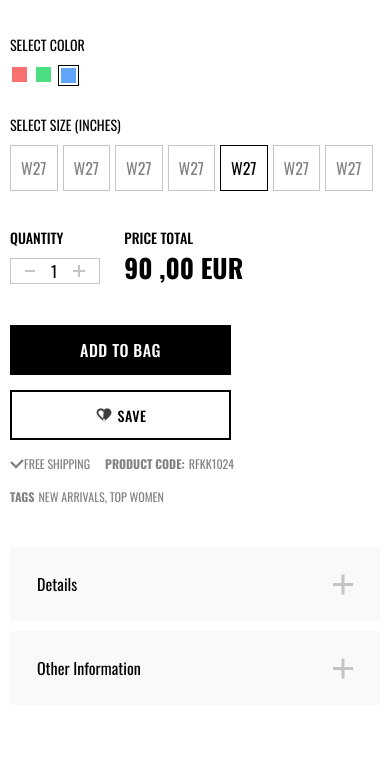
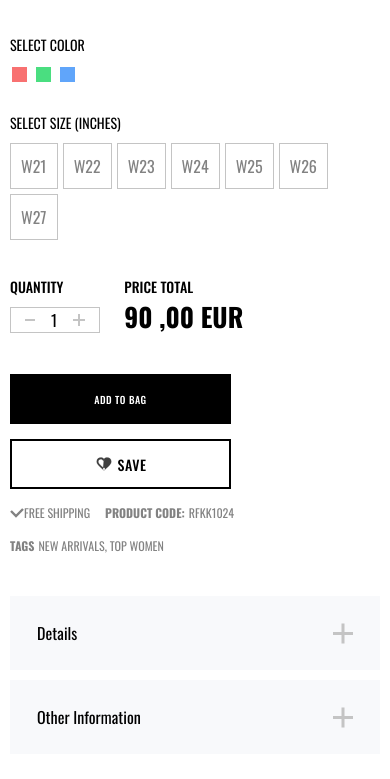
Before and after one commit to SabaKhubashvili/Euphoria_Ecommerce, a Next.js app: page /product/1 in a window 390 px wide. Shown: the part 736-1515 px from the top of the page. Built offline with nearby package versions, Linux system fonts and the light colour scheme.

Commit message:
feat: created single product page collecting data

```diff
--- a/app/components/Product/SingleProductPageUi.tsx
+++ b/app/components/Product/SingleProductPageUi.tsx
@@ -7,7 +7,10 @@ import { CheckedIcon, GrayHeartIcon } from "@/public/Svg/Icons";
 
 export const SingleProductInformation = () => {
   const [quantity, setQuantity] = useState<number>(1);
-
+  const [clothingVariant,setClothingVariant] = useState({
+    color:'',
+    size:'',
+  })
   return (
     <React.Fragment>
       <h4 className=" text-gray text-[14px] leading-[48px]">
@@ -28,22 +31,25 @@ export const SingleProductInformation = () => {
         <p className="text-[14px] uppercase ">Select Color</p>
         <div className="flex gap-[5px] mt-[10px]">
           <div
+             onClick={()=>setClothingVariant(prev=>({...prev,color:'red'}))}
             className={`p-[2px]  cursor-pointer ${
-              false && "border-[1px] border-black"
+              clothingVariant.color === 'red' && "border-[1px] border-black"
             }`}
           >
             <div className={`w-[15px] h-[15px] bg-red-400`} />
           </div>
           <div
+             onClick={()=>setClothingVariant(prev=>({...prev,color:'green'}))}
             className={`p-[2px]  cursor-pointer ${
-              false && "border-[1px] border-black"
+              clothingVariant.color === 'green' && "border-[1px] border-black"
             }`}
           >
             <div className={`w-[15px] h-[15px] bg-green-400`} />
           </div>
           <div
+            onClick={()=>setClothingVariant(prev=>({...prev,color:'blue'}))}
             className={`p-[2px]  cursor-pointer ${
-              true && "border-[1px] border-black"
+              clothingVariant.color === 'blue' && "border-[1px] border-black"
             }`}
           >
             <div className={`w-[15px] h-[15px] bg-blue-400`} />
@@ -54,60 +60,67 @@ export const SingleProductInformation = () => {
         <p className="text-[14px] uppercase ">Select size (Inches)</p>
         <div className="flex gap-[5px] mt-[10px] flex-wrap">
           <div
+               onClick={()=>setClothingVariant(prev=>({...prev,size:'W21'}))}
             className={`cursor-pointer uppercase text-gray text-center border-[1px] border-solid border-divider
                      py-[10px] px-[10px]
-                    ${false && "!text-black !border-black"}
+                    ${clothingVariant.size === 'W21' && "!text-black !border-black"}
                     `}
           >
-            w27
+            W21
           </div>
           <div
+               onClick={()=>setClothingVariant(prev=>({...prev,size:'W22'}))}
             className={`cursor-pointer uppercase text-gray text-center border-[1px] border-solid border-divider
                      py-[10px] px-[10px]
-                    ${false && "!text-black !border-black"}
+                    ${clothingVariant.size === 'W22' && "!text-black !border-black"}
                     `}
           >
-            w27
+            W22
           </div>
           <div
+               onClick={()=>setClothingVariant(prev=>({...prev,size:'W23'}))}
             className={`cursor-pointer uppercase text-gray text-center border-[1px] border-solid border-divider
                      py-[10px] px-[10px]
-                    ${false && "!text-black !border-black"}
+                    ${clothingVariant.size === 'W23' && "!text-black !border-black"}
                     `}
           >
-            w27
+            W23
           </div>
           <div
+               onClick={()=>setClothingVariant(prev=>({...prev,size:'W24'}))}
             className={`cursor-pointer uppercase text-gray text-center border-[1px] border-solid border-divider
                      py-[10px] px-[10px]
-                    ${false && "!text-black !border-black"}
+                    ${clothingVariant.size === 'W24' && "!text-black !border-black"}
                     `}
           >
-            w27
+            W24
           </div>
           <div
+               onClick={()=>setClothingVariant(prev=>({...prev,size:'W25'}))}
             className={`cursor-pointer uppercase text-gray text-center border-[1px] border-solid border-divider
                      py-[10px] px-[10px]
-                    ${true && "!text-black !border-black"}
+                    ${clothingVariant.size === 'W25' && "!text-black !border-black"}
                     `}
           >
-            w27
+            W25
           </div>
           <div
+               onClick={()=>setClothingVariant(prev=>({...prev,size:'W26'}))}
             className={`cursor-pointer uppercase text-gray text-center border-[1px] border-solid border-divider
                      py-[10px] px-[10px]
-                    ${false && "!text-black !border-black"}
+                    ${clothingVariant.size === 'W26' && "!text-black !border-black"}
                     `}
           >
-            w27
+            W26
           </div>
           <div
+               onClick={()=>setClothingVariant(prev=>({...prev,size:'W27'}))}
             className={`cursor-pointer uppercase text-gray text-center border-[1px] border-solid border-divider
                      py-[10px] px-[10px]
-                    ${false && "!text-black !border-black"}
+                    ${clothingVariant.size === 'W27' && "!text-black !border-black"}
                     `}
           >
-            w27
+            W27
           </div>
         </div>
       </div>
@@ -121,8 +134,8 @@ export const SingleProductInformation = () => {
           />
         </div>
         <div>
-          <h3 className="uppercase text-[14px] font-medium">Price total</h3>
-          <h2 className="text-[26px] font-bold uppercase">
+          <h3 className="uppercase text-[14px] font-medium select-none">Price total</h3>
+          <h2 className="text-[26px] font-bold uppercase select-none">
             {quantity * 90} ,00 EUR
           </h2>
         </div>
@@ -245,9 +258,17 @@ export const SingleProductDetails = () => {
   });
   return (
     <div className="flex flex-col gap-[10px] mt-[41px]">
-      <div className="bg-[#F8F9FB] px-[27px] py-[25px]">
+      <div
+        className="bg-[#F8F9FB] px-[27px] py-[25px] cursor-pointer"
+        onClick={() =>
+          setOpenCategories((prev) => ({
+            ...prev,
+            OtherInformation: !prev.OtherInformation,
+          }))
+        }
+      >
         <div className="flex items-center justify-between">
-          <h1 className="2xl:text-[24px] xl:text-[22px] lg:text-[20px]">
+          <h1 className="2xl:text-[24px] xl:text-[22px] lg:text-[20px] select-none">
             Details
           </h1>
           <div
@@ -269,12 +290,8 @@ export const SingleProductDetails = () => {
         {openCategories.Details && <Details />}
       </div>
       <div className="bg-[#F8F9FB] px-[27px] py-[25px]">
-        <div className="flex items-center justify-between">
-          <h1 className="2xl:text-[24px] xl:text-[22px] lg:text-[20px]">
-          Other Information
-          </h1>
         <div
-            className="cursor-pointer transition-all duration-300"
+          className="flex items-center justify-between cursor-pointer"
           onClick={() =>
             setOpenCategories((prev) => ({
               ...prev,
@@ -282,6 +299,10 @@ export const SingleProductDetails = () => {
             }))
           }
         >
+          <h1 className="2xl:text-[24px] xl:text-[22px] lg:text-[20px] select-none">
+            Other Information
+          </h1>
+          <div className="cursor-pointer transition-all duration-300">
             <div className="w-[20px] h-[3px] bg-divider" />
             <div
               className={`w-[20px] h-[3px] bg-divider transition-all duration-300 ${
--- a/app/components/Slides/HomeBannerSlide.tsx
+++ b/app/components/Slides/HomeBannerSlide.tsx
@@ -20,7 +20,7 @@ export const HomeBannerSlide = () => {
     '>
         <div className='flex flex-col lg:gap-[48px] gap-y-[9px] lg:justify-normal justify-center lg:items-start items-center
          lg:basis-1/2 relative before:absolute lg:before:content-border-line before:right-0 before:w-[80%]'>
-            <h1 className='font-semibold xl:leading-[96px] lg:leading-[80x] leading-[40px] xl:text-[70px] lg:text-[58px] text-[36px] lg:max-w-none max-w-[292px] lg:text-start text-center   '>
+            <h1 className='font-semibold xl:leading-[96px] lg:leading-[58px] leading-[40px] xl:text-[70px] lg:text-[58px] text-[36px] lg:max-w-none max-w-[292px] lg:text-start text-center   '>
                 SUMMER SALE GEt
                 <span className='transparent-text'>
                   {' '} 30% OFF {' '}
--- a/app/components/buttons/Counter.tsx
+++ b/app/components/buttons/Counter.tsx
@@ -26,7 +26,7 @@ const Counter = ({ value, setValue, max }: Props) => {
       >
         <GrayMinusIcon />
       </p>
-      <p>{value}</p>
+      <p className="select-none">{value}</p>
       <p
         className="cursor-pointer"
         onClick={() => {
--- a/app/components/buttons/GrayButton.tsx
+++ b/app/components/buttons/GrayButton.tsx
@@ -12,10 +12,10 @@ export const GrayButton = ({label,onClick,full,small}:Props) => {
   return (
     <button
      onClick={onClick}
-     className={`border-divider border-[2px] bg-lightBlue text-gray text-center
+     className={`border-divider border-[2px] bg-lightBlue text-gray text-center  select-none
       px-[20px] font-medium tracking-[0.5px] uppercase
       ${small ? 'lg:py-[6px] py-[3px]  lg:px-[20px] px-[10px] text-[15px] ' : 'text-[18px] lg:py-[8px] py-[4px]  lg:px-[40px] px-[20px] '}
-      ${full && 'w-full'}
+      ${full && 'w-full h-full !p-0 '}
       `}>
         {label}
     </button>
--- a/app/components/buttons/MainButton.tsx
+++ b/app/components/buttons/MainButton.tsx
@@ -9,11 +9,11 @@ interface Props{
 
 export const MainButton = ({onClick,label,small,full}:Props) => {
   return (
-    <button className={`w-fit  font-medium
+    <button className={`w-fit  font-medium select-none
     tracking-[0.5px] uppercase bg-black
     lg:hover:bg-secondary text-white transition-colors duration-200
-    ${small ? 'lg:py-[6px] py-[3px]  lg:px-[20px] px-[10px] xl:text-[14px] lg:text-[13px] sm:text-[12px] text-[10px ] ' : ' 2xl:text-[18px] xl:text-[16px] lg:text-[15px] sm:text-[14px] text-[13px] lg:py-[8px] py-[4px]  lg:px-[40px] px-[20px] '}
-    ${full && 'w-full h-full'}
+    ${small ? 'lg:py-[6px] py-[3px] lg:px-[20px] px-[10px] xl:text-[15px] lg:text-[13px] sm:text-[12px] text-[10px] ' : ' 2xl:text-[18px] xl:text-[16px] lg:text-[15px] sm:text-[14px] text-[13px] lg:py-[8px] py-[4px]  lg:px-[40px] px-[20px] '}
+    ${full && 'w-full h-full !py-0 '}
   `}>
         {label}
     </button>
--- a/app/components/buttons/SecondaryButton.tsx
+++ b/app/components/buttons/SecondaryButton.tsx
@@ -14,7 +14,7 @@ interface Props{
 export const SecondaryButton = ({label,onClick,small,full,color,leftSvg}:Props) => {
   return (
     <button className={`w-fit border-[2px] border-black  font-medium
-    tracking-[0.5px] uppercase
+    tracking-[0.5px] uppercase   select-none
    transition-colors duration-200 flex items-center  justify-center gap-[5px]
     ${small ? 'lg:py-[6px] py-[3px]  lg:px-[20px] px-[10px] text-[14px] ' : 'text-[18px] lg:py-[8px] py-[4px]  lg:px-[40px] px-[20px] '}
     ${full && 'w-full h-full'}
```
Also changed, not shown: app/components/Product/ProductComponent.tsx (+4 -4 lines). Lines whose indentation alone changed are shown as unchanged.
